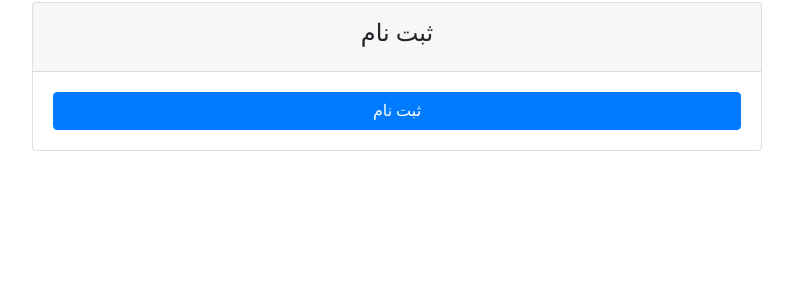
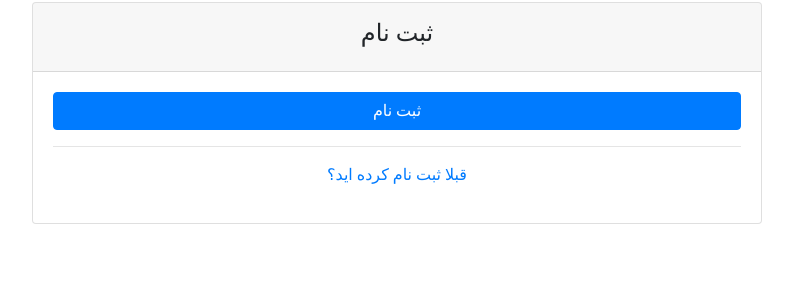
Before and after one commit to CarenZarin/DallalKosh, a Django app: template DallalKosh/accounts/templates/userena/signup_form.html in a window 1280 px wide. Shown: the part 102-402 px from the top of the page, without its empty margins (243-1036 px from the left). Run offline with Django 3.2, Linux system fonts and the light colour scheme; the template is opened without the code that fills it: values that come from a table or form of the project are taken from there, others are empty; parts of the project's set-up code (start-up, migrations or seed data) failed here and were passed over; some libraries are stand-ins or nearby versions; some web fonts are replaced.

Commit message:
Improve Signin & Signup Forms

```diff
--- a/DallalKosh/accounts/templates/userena/signin_form.html
+++ b/DallalKosh/accounts/templates/userena/signin_form.html
@@ -44,7 +44,9 @@
   </div>
   <div class="row">
     <div class="col">
-      <p class="forgot-password"><a href="{% url 'userena_password_reset' %}" title="{% trans 'Forgot your password?' %}">آیا کلمه‌ی عبور خود را فراموش کرده اید؟</a></p>
+      <hr>
+      <p class="forgot-password"><a href="{% url 'userena_password_reset' %}" title="آیا کلمه‌ی عبور خود را فراموش کرده اید؟">آیا کلمه‌ی عبور خود را فراموش کرده اید؟</a></p>
+      <p class=""><a href="{% url 'userena_signup' %}" title="هنور ثبت  نام نکرده اید؟">هنور ثبت  نام نکرده اید؟</a></p>
     </div>
   </div>
   {% if next %}<input type="hidden" name="next" value="{{ next }}" />{% endif %}
--- a/DallalKosh/accounts/templates/userena/signup_form.html
+++ b/DallalKosh/accounts/templates/userena/signup_form.html
@@ -45,5 +45,12 @@
     {% endfor %}
   </fieldset>
   <input class="btn btn-primary btn-block" type="submit" value="ثبت نام" />
+  <div class="row">
+    <div class="col">
+      <hr>
+      <p class=""><a href="{% url 'userena_signin' %}" title="قبلا ثبت نام کرده اید؟">قبلا ثبت نام کرده اید؟</a></p>
+
+    </div>
+  </div>
 </form>
 {% endblock %}
```
